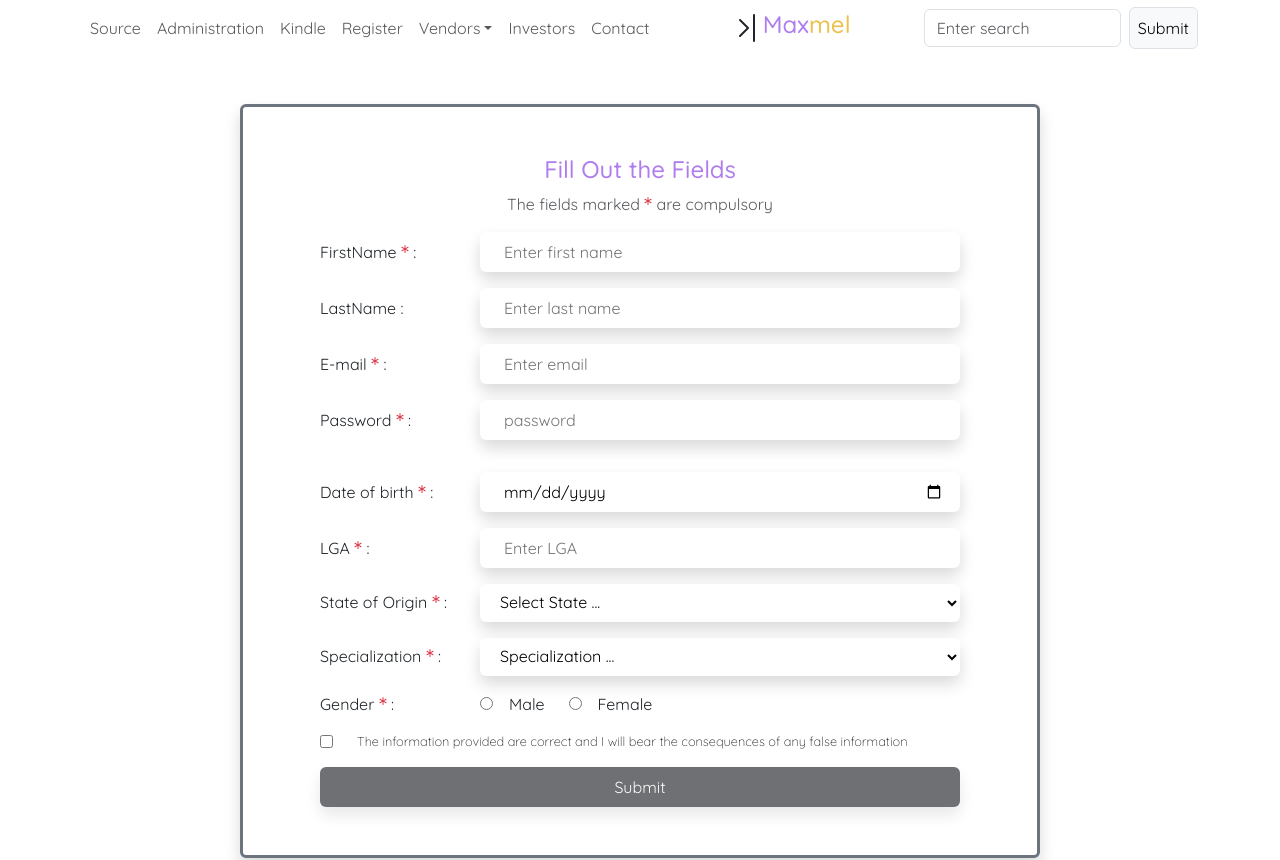
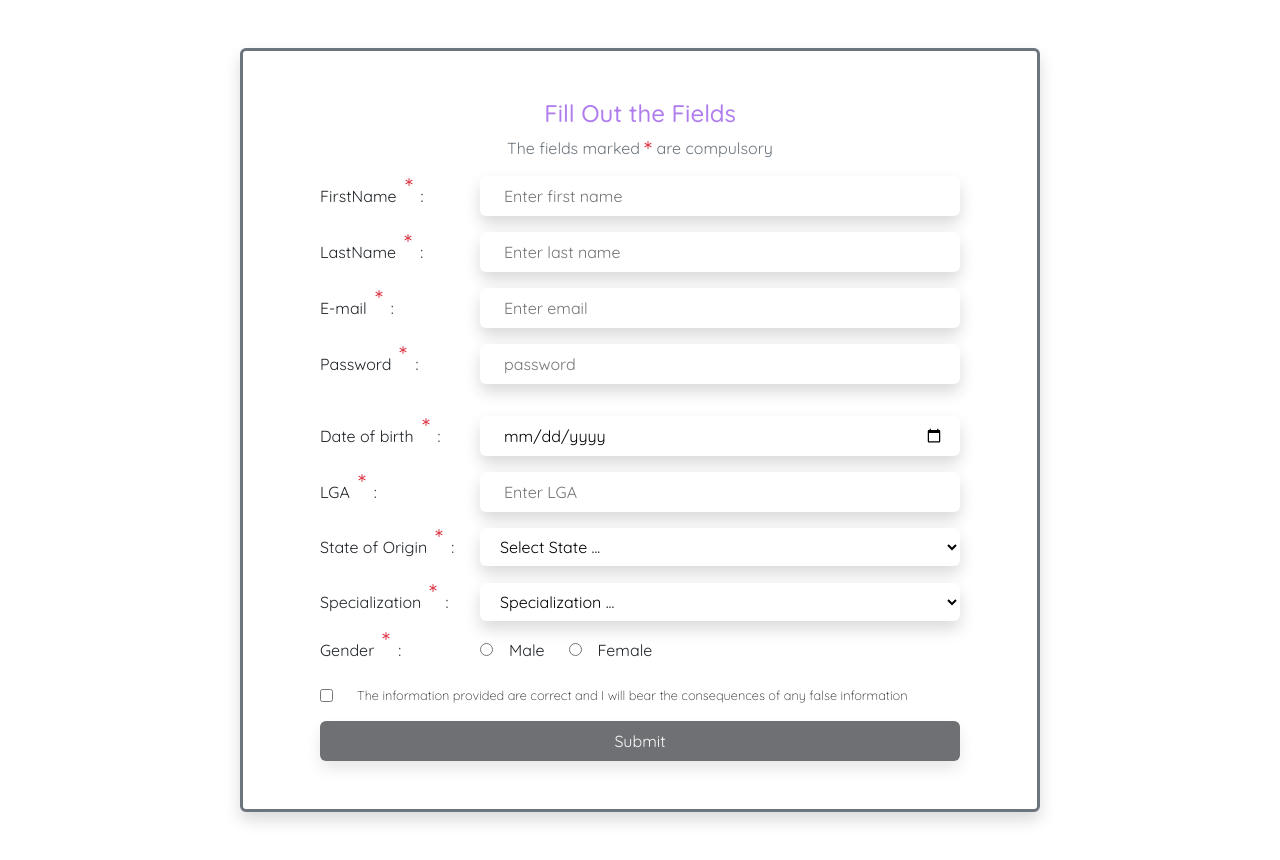
Before and after one commit to Henry-Egboh/maxmel, a React (Create React App) app: page /Components/Register.js in a window 1280 px wide. Shown: the top 860 px of the page. Built offline with nearby package versions, Linux system fonts and the light colour scheme.

Commit message:
Used media query to make the registration form responsive

```diff
--- a/package.json
+++ b/package.json
@@ -6,8 +6,12 @@
     "@testing-library/jest-dom": "^5.16.5",
     "@testing-library/react": "^13.4.0",
     "@testing-library/user-event": "^13.5.0",
+    "bootstrap": "^5.2.3",
     "react": "^18.2.0",
+    "react-bootstrap": "^2.7.2",
+    "react-bootstrap-icons": "^1.10.2",
     "react-dom": "^18.2.0",
+    "react-router-dom": "^6.8.1",
     "react-scripts": "5.0.1",
     "web-vitals": "^2.1.4"
   },
--- a/src/Components/FormComp.js
+++ b/src/Components/FormComp.js
@@ -1,4 +1,4 @@
-import { Container } from "react-bootstrap";
+// import { Container } from "react-bootstrap";
 import { Asterisk } from "react-bootstrap-icons";
 import { useState } from "react";
 import { validateEmail } from "./utils";
@@ -24,7 +24,6 @@ const FormComp = () => {
     const [lga, setLga] = useState("");
     const [state, setState] = useState("");
     const [specialization, setSpecialization] = useState("");
-    const [gender, setGender] = useState("");
     const [check, setCheck] = useState("");
 
     // form validation
@@ -47,7 +46,6 @@ const FormComp = () => {
         setLga("");
         setState("");
         setSpecialization("");
-        setGender("");
         setCheck("");
     }
 
@@ -60,8 +58,7 @@ const FormComp = () => {
     }
     return (
         <div>
-            <div className="wrapper my-5">
-                <Container className="d-flex justify-content-center">
+            <div className="wrapper my-lg-5 d-flex justify-content-center">
                     <div className="wrapper-div d-flex flex-column align-items-center border border-3 border-secondary p-5 shadow bg-body rounded">
                         <h4 className="color-text">Fill Out the Fields</h4>
                         <p className="text-muted">The fields marked <sup><Asterisk className="text-danger asterisk-size" /></sup> are compulsory</p>
@@ -69,7 +66,11 @@ const FormComp = () => {
                         <form action="" className="d-flex flex-column gap-3" onSubmit={handleSubmit}>
                                 {/* first name */}
                                 <div>
-                                    <label htmlFor="firstName" className="label-width">FirstName <sup><Asterisk className="text-danger asterisk-size" /></sup> :</label>
+                                    <label
+                                    htmlFor="firstName"
+                                    className="label-width">
+                                        <span className="d-flex gap-2 mb-2">FirstName <sup><Asterisk className="text-danger asterisk-size" /></sup> :</span>
+                                    </label>
                                     <input
                                     className="border border-0 shadow bg-body p-3 rounded input-width py-2 ps-4"
                                     id="firstName"
@@ -81,7 +82,11 @@ const FormComp = () => {
                                 </div>
                                 {/* last name */}
                                 <div>
-                                    <label htmlFor="lastName" className="label-width">LastName :</label>
+                                    <label
+                                    htmlFor="lastName"
+                                    className="label-width">
+                                        <span className="d-flex gap-2 mb-2">LastName <sup><Asterisk className="text-danger asterisk-size" /></sup> :</span>
+                                    </label>
                                     <input
                                     className="border border-0 shadow bg-body p-3 rounded input-width py-2 ps-4"
                                     id='lastName'
@@ -92,7 +97,11 @@ const FormComp = () => {
                                 </div>
                                 {/* email */}
                                 <div>
-                                    <label htmlFor="email" className="label-width">E-mail <sup><Asterisk className="text-danger asterisk-size" /></sup> :</label>
+                                    <label
+                                    htmlFor="email"
+                                    className="label-width">
+                                        <span className="d-flex gap-2 mb-2">E-mail <sup><Asterisk className="text-danger asterisk-size" /></sup> :</span>
+                                    </label>
                                     <input
                                     className="border border-0 shadow bg-body p-3 rounded input-width py-2 ps-4"
                                     id="email"
@@ -104,7 +113,11 @@ const FormComp = () => {
                                 </div>
                                 {/* password */}
                                 <div>
-                                    <label htmlFor="password" className="label-width">Password <sup><Asterisk className="text-danger asterisk-size" /></sup> :</label>
+                                    <label
+                                    htmlFor="password"
+                                    className="label-width">
+                                        <span className="d-flex gap-2 mb-2">Password <sup><Asterisk className="text-danger asterisk-size" /></sup> :</span>
+                                    </label>
                                     <input
                                     className="border border-0 shadow bg-body p-3 rounded input-width py-2 ps-4"
                                     name="password"
@@ -122,7 +135,11 @@ const FormComp = () => {
                                 </div>
                                 {/* date of birth */}
                                 <div>
-                                    <label className="label-width" htmlFor='dateOfBirth'>Date of birth <sup><Asterisk className="text-danger asterisk-size" /></sup> :</label>
+                                    <label
+                                    className="label-width"
+                                    htmlFor='dateOfBirth'>
+                                        <span className="d-flex gap-2 mb-2">Date of birth <sup><Asterisk className="text-danger asterisk-size" /></sup> :</span>
+                                    </label>
                                     <input
                                     className="border border-0 shadow bg-body p-3 rounded input-width py-2 ps-4"
                                     type="date"
@@ -133,7 +150,11 @@ const FormComp = () => {
                                 </div>
                                 {/* LGA */}
                                 <div>
-                                    <label className="label-width" htmlFor="lga">LGA <sup><Asterisk className="text-danger asterisk-size" /></sup> :</label>
+                                    <label
+                                    className="label-width"
+                                    htmlFor="lga">
+                                        <span className="d-flex gap-2 mb-2">LGA <sup><Asterisk className="text-danger asterisk-size" /></sup> :</span>
+                                    </label>
                                     <input
                                     className="border border-0 shadow bg-body p-3 rounded input-width py-2 ps-4"
                                     list="listLGA"
@@ -155,7 +176,11 @@ const FormComp = () => {
                                 </div>
                                 {/* state */}
                                 <div>
-                                    <label className="label-width" htmlFor="state">State of Origin <sup><Asterisk className="text-danger asterisk-size" /></sup> :</label>
+                                    <label
+                                    className="label-width"
+                                    htmlFor="state">
+                                        <span className="d-flex gap-2 mb-2">State of Origin <sup><Asterisk className="text-danger asterisk-size" /></sup> :</span>
+                                    </label>
                                     <select
                                     className=" border border-0 shadow bg-body p-3 rounded input-width py-2"
                                     id="state"
@@ -172,7 +197,11 @@ const FormComp = () => {
                                 </div>
                                 {/* specialization */}
                                 <div>
-                                <label className="label-width" htmlFor="specialization">Specialization <sup><Asterisk className="text-danger asterisk-size" /></sup> :</label>
+                                <label
+                                className="label-width"
+                                htmlFor="specialization">
+                                    <span className="d-flex gap-2 mb-2">Specialization <sup><Asterisk className="text-danger asterisk-size" /></sup> :</span>
+                                </label>
                                     <select
                                     className=" border border-0 shadow bg-body p-3 rounded input-width py-2"
                                     id="specialization"
@@ -188,17 +217,20 @@ const FormComp = () => {
                                     </select>
                                 </div>
                                 {/* gender */}
-                                <div className="d-flex">
-                                    <label className="label-width">Gender <sup><Asterisk className="text-danger asterisk-size" /></sup> :</label>
-                                    <fieldset className="input-width">
+                                <div className="d-lg-flex">
+                                    <label
+                                    className="label-width">
+                                        <span className="d-flex gap-2 mb-2">Gender <sup><Asterisk className="text-danger asterisk-size" /></sup> :</span>
+                                    </label>
+                                    <fieldset className="input-width ">
                                         <span className="me-4">
                                             <input
                                             className="me-3"
                                             id="male"
                                             type="radio"
                                             name="gender"
-                                            value={gender}
-                                            onChange={e => setGender(e.target.value)}></input>
+                                            value="male"
+                                            readOnly= {true}/>
                                             <label htmlFor="male"> Male</label>
                                         </span>
                                         <span>
@@ -207,8 +239,8 @@ const FormComp = () => {
                                             id="female"
                                             type="radio"
                                             name="gender"
-                                            value={gender}
-                                            onChange={e => setGender(e.target.value)}></input>
+                                            value="male"
+                                            readOnly= {true} />
                                             <label htmlFor="female"> Female</label>
                                         </span>
                                     </fieldset>
@@ -219,9 +251,11 @@ const FormComp = () => {
                                     id="check"
                                     type='checkbox'
                                     name="check"
-                                    value={check}
-                                    onChange={e => setCheck(e.target.value)}></input>
-                                    <label htmlFor="check" className="footer-text text-dark">
+                                    checked={check}
+                                    onChange={e => setCheck(e.target.checked)} />
+                                    <label
+                                    htmlFor="check"
+                                    className="footer-text text-dark">
                                         The information provided are correct and I will bear the consequences of any false
                                         information
                                     </label>
@@ -233,7 +267,6 @@ const FormComp = () => {
                                 disabled={!getIsFormValid()}>Submit</button>
                         </form>
                     </div>
-                </Container>
             </div>
         </div>
     )
--- a/src/Components/Register.js
+++ b/src/Components/Register.js
@@ -1,13 +1,13 @@
-import Footer from "./Footer";
+// import Footer from "./Footer";
 import FormComp from "./FormComp";
-import NavbarComp from "./NavbarComp";
+// import NavbarComp from "./NavbarComp";
 
 const Register = () => {
     return (
         <main>
-            <NavbarComp />
+            {/* <NavbarComp /> */}
             <FormComp />
-            <Footer />
+            {/* <Footer /> */}
         </main>
     )
 }
--- a/src/index.css
+++ b/src/index.css
@@ -71,3 +71,36 @@
 .wrapper-div {
   width: 50rem;
 }
+
+/*    MEDIA QUERY */
+/* ======================================================================================== */
+
+@media screen {
+  .label-width {
+    display: block;
+    width: 100%;
+  }
+  /* form field size */
+  .input-width {
+  width: 100%;
+  }
+/* wrapping div for registration forms */
+  .wrapper-div {
+    width: 100%;
+  }
+}
+
+@media screen and (min-width: 992px) {
+  .label-width {
+    width: 10rem;
+    display: inline-block;
+  }
+  /* form field size */
+  .input-width {
+   width: 30rem;
+  }
+/* wrapping div for registration forms */
+  .wrapper-div {
+    width: 50rem;
+  }
+}
```
Also changed, not shown: 1 other file (tests, documents, lock files or other folders).
